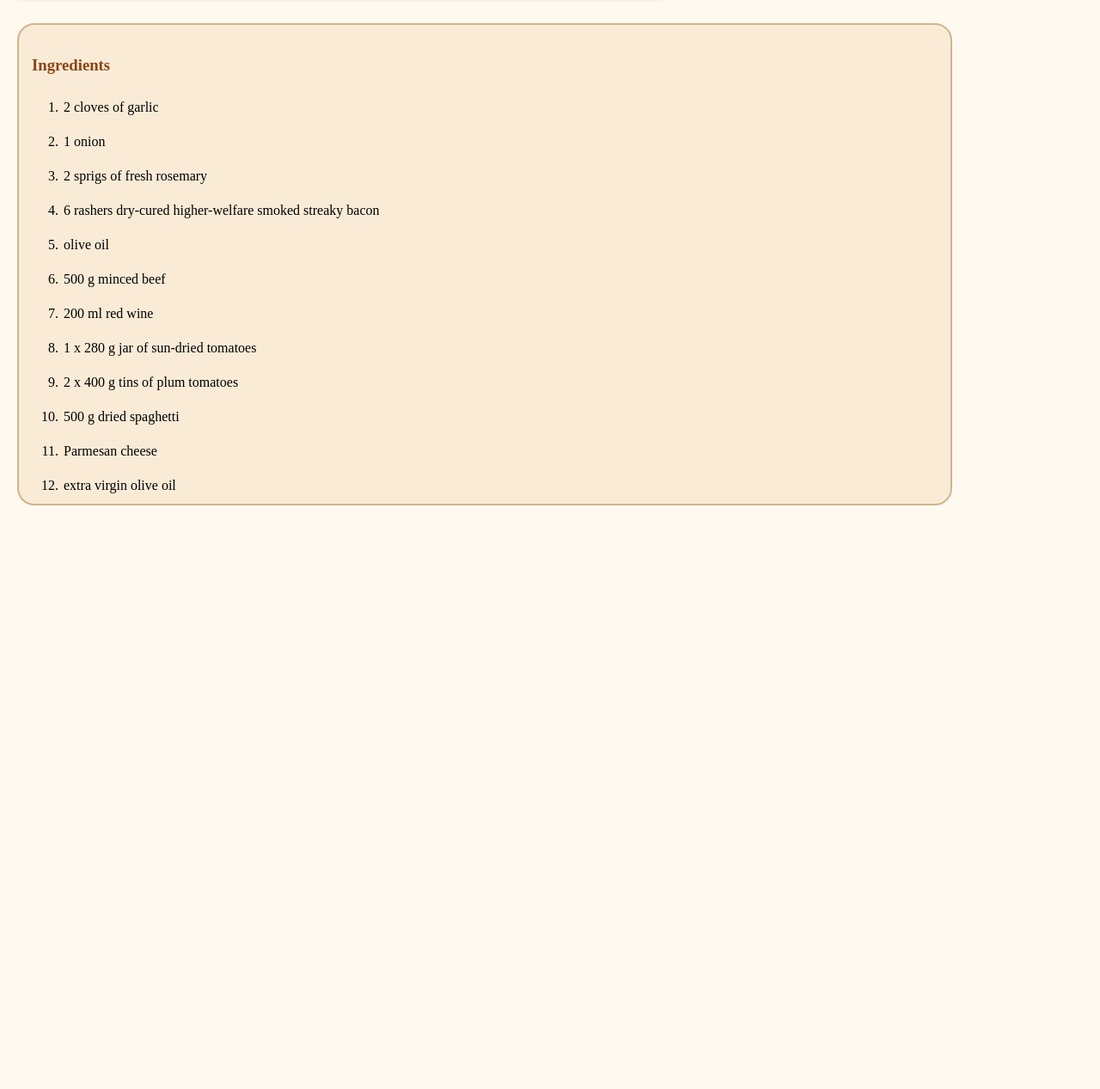
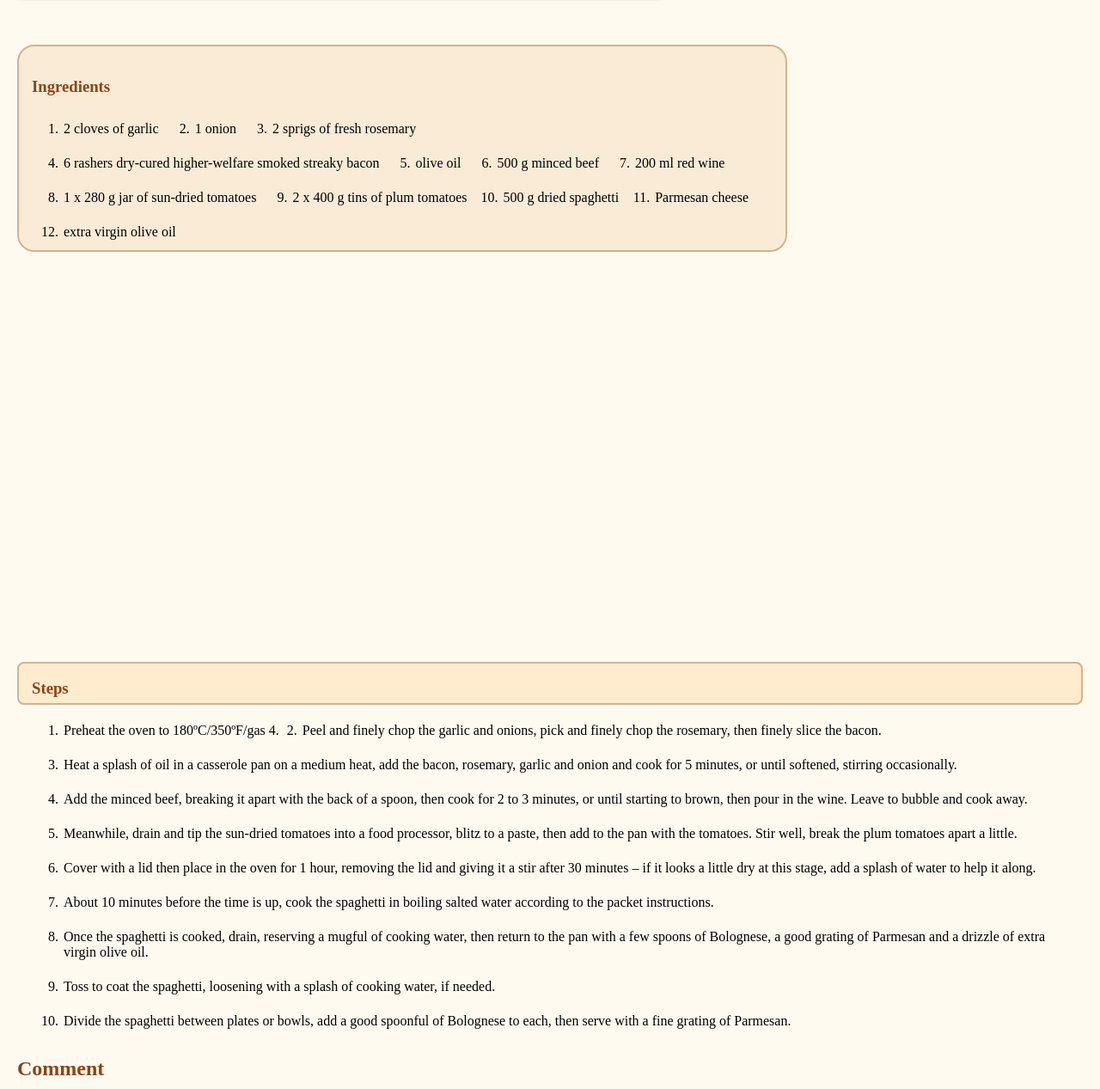
Before and after one commit to vpthenia/Easy-Recipe, a plain HTML site: page spaghetti-bolognese.html in a window 1280 px wide. Shown: the part 833-2100 px from the top of the page at 86% size. Drawn offline with nearby package versions, Linux system fonts and the light colour scheme.

Commit message:
Update style.css

```diff
--- a/style.css
+++ b/style.css
@@ -126,11 +126,11 @@ form{
 #ingredient{
   position: relative;
   background-color:antiquewhite;
-  width:85%;
+  width:70%;
   height:auto;
   border-radius: 20px;
   float: left;
-  margin-top: 550px;
+  margin-top: 600px;
   margin-left: 20px;
   margin-right: 20px;
   border: 2px solid tan;
@@ -145,7 +145,7 @@ form{
   height: 50px;
   border-radius: 8px;
   margin-left: 20px;
-  margin-top: 1820px;
+  margin-top: 1100px;
   margin-right: 20px;
   border: 2px solid tan;
 }
@@ -157,7 +157,7 @@ form{
   height: 50px;
   border-radius: 8px;
   margin-left: 20px;
-  margin-top: 1820px;
+  margin-top: 1200px;
   margin-right: 20px;
   border: 2px solid tan;
 }
@@ -169,7 +169,7 @@ form{
   height: 50px;
   border-radius: 8px;
   margin-left: 20px;
-  margin-top: 1820px;
+  margin-top: 1300px;
   margin-right: 20px;
   border: 2px solid tan;
 }
@@ -184,7 +184,7 @@ h2{
     font-family: "Times New Roman", Times, serif;
     color: saddlebrown;
     text-align: left;
-    margin-top: 500px;
+    margin-top: 400px;
     margin-left: 20px;
     padding-top: 10px;
 }
@@ -222,7 +222,7 @@ li{
 li.b{
     margin-bottom: 12px;
     margin-left: 15px;
-    padding-right: 600px;
+    padding-right: 30px;
     padding-top: 10px;
     padding-left: 2px;
 }
@@ -238,7 +238,7 @@ li.c{
 li.d{
     margin-bottom: 12px;
     margin-left: 10px;
-    padding-right: 500px;
+    padding-right: 30px;
     padding-top: 10px;
     padding-left: 2px;
 }
```
